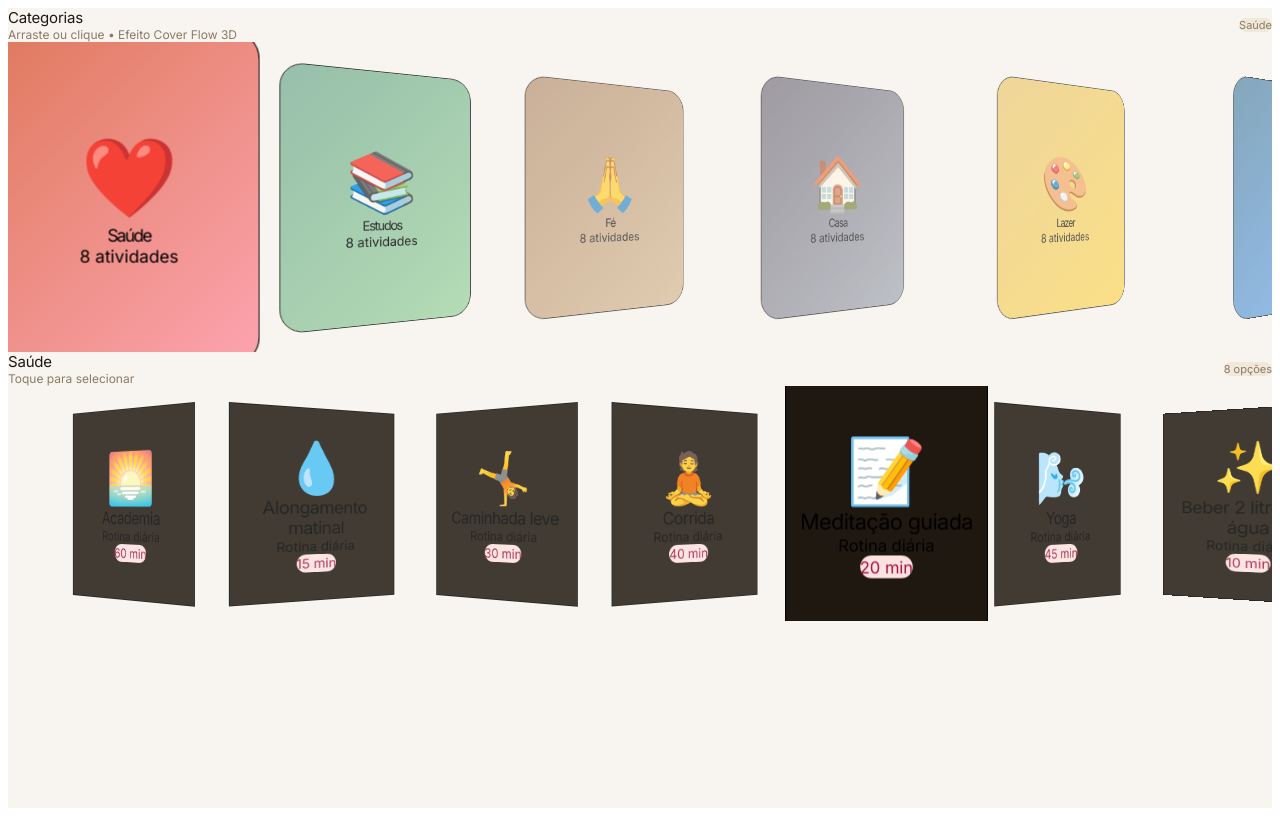
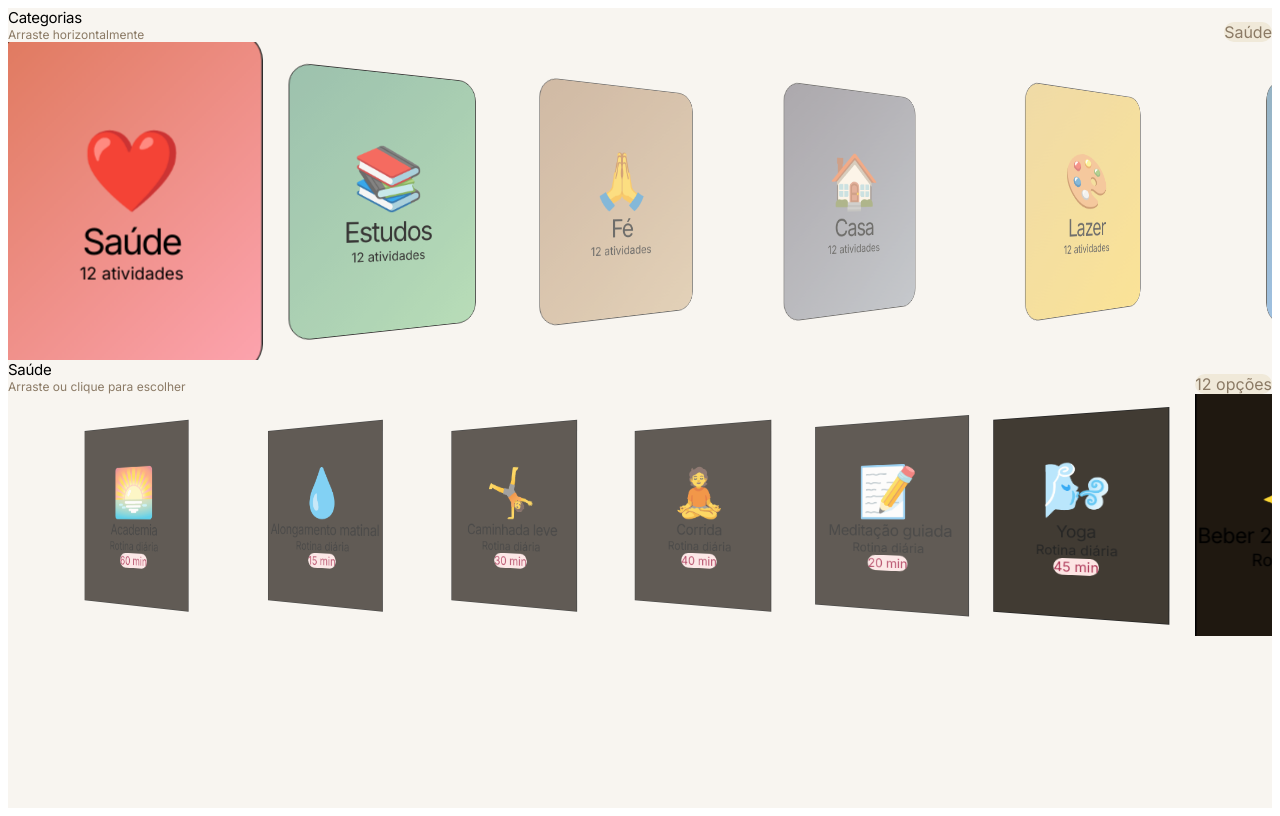
Before and after one commit to italo0machado/rotina-em-casa, a React (Vite) app in the folder frontend/: page /escala-spiral in a window 1280 px wide. Built offline with nearby package versions, Linux system fonts and the light colour scheme.

Commit message:
fix: DualCarousel com drag funcional em ambos os carrosséis + transições mais suaves

```diff
--- a/frontend/src/components/DualCarousel.tsx
+++ b/frontend/src/components/DualCarousel.tsx
@@ -1,4 +1,4 @@
-// Atualizado: 06/06 21:35
+// Atualizado: 06/06 22:05
 import { useState, useRef } from 'react';
 import { atividades as todasAtividades } from '../data/atividades';
 
@@ -22,147 +22,83 @@ export interface Category {
 
 const CATEGORIAS: Category[] = [
   {
-    id: "saude",
-    name: "Saúde",
-    emoji: "❤️",
+    id: "saude", name: "Saúde", emoji: "❤️",
     gradient: "linear-gradient(135deg,#e07a5f,#fda4af)",
-    dotBg: "#fee2e2",
-    dotColor: "#9f1239",
-    activities: todasAtividades
-      .filter(a => a.categoria === "Saúde")
-      .slice(0, 8)
-      .map((a, i) => ({
-        id: a.id.toString(),
-        name: a.nome,
-        emoji: ["🌅","💧","🤸","🧘","📝","🌬️","✨","📓"][i % 8],
-        time: `${a.duracao} min`,
-        subtitle: "Rotina diária"
+    dotBg: "#fee2e2", dotColor: "#9f1239",
+    activities: todasAtividades.filter(a => a.categoria === "Saúde").slice(0, 12).map((a, i) => ({
+      id: a.id.toString(), name: a.nome,
+      emoji: ["🌅","💧","🤸","🧘","📝","🌬️","✨","📓","🏃","🧘‍♀️","💪","🧴"][i % 12],
+      time: `${a.duracao} min`, subtitle: "Rotina diária"
     }))
   },
   {
-    id: "estudos",
-    name: "Estudos",
-    emoji: "📚",
+    id: "estudos", name: "Estudos", emoji: "📚",
     gradient: "linear-gradient(135deg,#81b29a,#a5d6a7)",
-    dotBg: "#e8f5e9",
-    dotColor: "#1b5e20",
-    activities: todasAtividades
-      .filter(a => a.categoria === "Estudos")
-      .slice(0, 8)
-      .map((a, i) => ({
-        id: a.id.toString(),
-        name: a.nome,
-        emoji: ["📖","✏️","🔍","🗂️","🎧","💻","🌍","📝"][i % 8],
-        time: `${a.duracao} min`,
-        subtitle: "Rotina diária"
+    dotBg: "#e8f5e9", dotColor: "#1b5e20",
+    activities: todasAtividades.filter(a => a.categoria === "Estudos").slice(0, 12).map((a, i) => ({
+      id: a.id.toString(), name: a.nome,
+      emoji: ["📖","✏️","🔍","🗂️","🎧","💻","🌍","📝","📚","🧠","✍️","📐"][i % 12],
+      time: `${a.duracao} min`, subtitle: "Rotina diária"
     }))
   },
   {
-    id: "fe",
-    name: "Fé",
-    emoji: "🙏",
+    id: "fe", name: "Fé", emoji: "🙏",
     gradient: "linear-gradient(135deg,#b08968,#d2b48c)",
-    dotBg: "#fef3c7",
-    dotColor: "#78350f",
-    activities: todasAtividades
-      .filter(a => a.categoria === "Fé")
-      .slice(0, 8)
-      .map((a, i) => ({
-        id: a.id.toString(),
-        name: a.nome,
-        emoji: ["🙏","📿","🕯️","✝️","🕌","🕉️","☸️","🕎"][i % 8],
-        time: `${a.duracao} min`,
-        subtitle: "Rotina diária"
+    dotBg: "#fef3c7", dotColor: "#78350f",
+    activities: todasAtividades.filter(a => a.categoria === "Fé").slice(0, 12).map((a, i) => ({
+      id: a.id.toString(), name: a.nome,
+      emoji: ["🙏","📿","🕯️","✝️","🕌","🕉️","☸️","🕎","🕊️","📖","🕯️","🙏"][i % 12],
+      time: `${a.duracao} min`, subtitle: "Rotina diária"
     }))
   },
   {
-    id: "casa",
-    name: "Casa",
-    emoji: "🏠",
+    id: "casa", name: "Casa", emoji: "🏠",
     gradient: "linear-gradient(135deg,#6d6875,#9ca3af)",
-    dotBg: "#f3e8ff",
-    dotColor: "#581c87",
-    activities: todasAtividades
-      .filter(a => a.categoria === "Casa")
-      .slice(0, 8)
-      .map((a, i) => ({
-        id: a.id.toString(),
-        name: a.nome,
-        emoji: ["🏠","🧹","🧺","🪴","🛏️","🧽","🧴","🧺"][i % 8],
-        time: `${a.duracao} min`,
-        subtitle: "Rotina diária"
+    dotBg: "#f3e8ff", dotColor: "#581c87",
+    activities: todasAtividades.filter(a => a.categoria === "Casa").slice(0, 12).map((a, i) => ({
+      id: a.id.toString(), name: a.nome,
+      emoji: ["🏠","🧹","🧺","🪴","🛏️","🧽","🧴","🧺","🧼","🪟","🛋️","🧺"][i % 12],
+      time: `${a.duracao} min`, subtitle: "Rotina diária"
     }))
   },
   {
-    id: "lazer",
-    name: "Lazer",
-    emoji: "🎨",
+    id: "lazer", name: "Lazer", emoji: "🎨",
     gradient: "linear-gradient(135deg,#e9c46a,#fcd34d)",
-    dotBg: "#fef3c7",
-    dotColor: "#78350f",
-    activities: todasAtividades
-      .filter(a => a.categoria === "Lazer")
-      .slice(0, 8)
-      .map((a, i) => ({
-        id: a.id.toString(),
-        name: a.nome,
-        emoji: ["🎨","🎮","🎵","🌿","📺","📚","🎭","🎪"][i % 8],
-        time: `${a.duracao} min`,
-        subtitle: "Rotina diária"
+    dotBg: "#fef3c7", dotColor: "#78350f",
+    activities: todasAtividades.filter(a => a.categoria === "Lazer").slice(0, 12).map((a, i) => ({
+      id: a.id.toString(), name: a.nome,
+      emoji: ["🎨","🎮","🎵","🌿","📺","📚","🎭","🎪","🎳","🎬","🎤","🏕️"][i % 12],
+      time: `${a.duracao} min`, subtitle: "Rotina diária"
     }))
   },
   {
-    id: "trabalho",
-    name: "Trabalho",
-    emoji: "💼",
+    id: "trabalho", name: "Trabalho", emoji: "💼",
     gradient: "linear-gradient(135deg,#457b9d,#60a5fa)",
-    dotBg: "#dbeafe",
-    dotColor: "#1e3a8a",
-    activities: todasAtividades
-      .filter(a => a.categoria === "Trabalho")
-      .slice(0, 8)
-      .map((a, i) => ({
-        id: a.id.toString(),
-        name: a.nome,
-        emoji: ["💼","📊","💻","📈","📋","🗓️","📞","✉️"][i % 8],
-        time: `${a.duracao} min`,
-        subtitle: "Rotina diária"
+    dotBg: "#dbeafe", dotColor: "#1e3a8a",
+    activities: todasAtividades.filter(a => a.categoria === "Trabalho").slice(0, 12).map((a, i) => ({
+      id: a.id.toString(), name: a.nome,
+      emoji: ["💼","📊","💻","📈","📋","🗓️","📞","✉️","📎","🖥️","📌","🗂️"][i % 12],
+      time: `${a.duracao} min`, subtitle: "Rotina diária"
     }))
   },
   {
-    id: "amigos",
-    name: "Amigos",
-    emoji: "👥",
+    id: "amigos", name: "Amigos", emoji: "👥",
     gradient: "linear-gradient(135deg,#f4a261,#fb923c)",
-    dotBg: "#ffedd5",
-    dotColor: "#7c2d12",
-    activities: todasAtividades
-      .filter(a => a.categoria === "Amigos")
-      .slice(0, 8)
-      .map((a, i) => ({
-        id: a.id.toString(),
-        name: a.nome,
-        emoji: ["👥","🎉","🍻","🎤","🎲","🏀","🎳","🎯"][i % 8],
-        time: `${a.duracao} min`,
-        subtitle: "Rotina diária"
+    dotBg: "#ffedd5", dotColor: "#7c2d12",
+    activities: todasAtividades.filter(a => a.categoria === "Amigos").slice(0, 12).map((a, i) => ({
+      id: a.id.toString(), name: a.nome,
+      emoji: ["👥","🎉","🍻","🎤","🎲","🏀","🎳","🎯","🎮","🍕","🎤","🎉"][i % 12],
+      time: `${a.duracao} min`, subtitle: "Rotina diária"
     }))
   },
   {
-    id: "familia",
-    name: "Família",
-    emoji: "👨‍👩‍👧",
+    id: "familia", name: "Família", emoji: "👨‍👩‍👧",
     gradient: "linear-gradient(135deg,#2a9d8f,#5eead4)",
-    dotBg: "#d1fae5",
-    dotColor: "#064e3b",
-    activities: todasAtividades
-      .filter(a => a.categoria === "Família")
-      .slice(0, 8)
-      .map((a, i) => ({
-        id: a.id.toString(),
-        name: a.nome,
-        emoji: ["👨‍👩‍👧","👨‍👩‍👧‍👦","👨‍👨‍👧","👩‍👩‍👧","👨‍👩‍👧‍👦","🧑‍🤝‍🧑","👪","👨‍👩‍👧‍👦"][i % 8],
-        time: `${a.duracao} min`,
-        subtitle: "Rotina diária"
+    dotBg: "#d1fae5", dotColor: "#064e3b",
+    activities: todasAtividades.filter(a => a.categoria === "Família").slice(0, 12).map((a, i) => ({
+      id: a.id.toString(), name: a.nome,
+      emoji: ["👨‍👩‍👧","👨‍👩‍👧‍👦","👨‍👨‍👧","👩‍👩‍👧","👨‍👩‍👧‍👦","🧑‍🤝‍🧑","👪","👨‍👩‍👧‍👦","🧑‍🧑‍🧒","👨‍👧","👩‍👧","👨‍👩‍👧"][i % 12],
+      time: `${a.duracao} min`, subtitle: "Rotina diária"
     }))
   }
 ];
@@ -181,149 +117,158 @@ export function DualCarousel({
   const [selectedCatIndex, setSelectedCatIndex] = useState(0);
   const [selectedAct, setSelectedAct] = useState<Activity | null>(null);
 
-  const catContainerRef = useRef<HTMLDivElement>(null);
-  const actContainerRef = useRef<HTMLDivElement>(null);
+  const catRef = useRef<HTMLDivElement>(null);
+  const actRef = useRef<HTMLDivElement>(null);
 
   const selectedCategory = categories[selectedCatIndex];
 
-  // Navegação por clique centralizado com efeito 3D forte
+  // Drag state
+  const [isDragging, setIsDragging] = useState(false);
+  const [startX, setStartX] = useState(0);
+  const [scrollStart, setScrollStart] = useState(0);
+  const [dragTarget, setDragTarget] = useState<'cat' | 'act' | null>(null);
+
+  const startDrag = (e: React.MouseEvent, target: 'cat' | 'act') => {
+    const ref = target === 'cat' ? catRef : actRef;
+    if (!ref.current) return;
+    setIsDragging(true);
+    setDragTarget(target);
+    setStartX(e.pageX);
+    setScrollStart(ref.current.scrollLeft);
+  };
+
+  const onDragMove = (e: React.MouseEvent) => {
+    if (!isDragging || !dragTarget) return;
+    const ref = dragTarget === 'cat' ? catRef : actRef;
+    if (!ref.current) return;
+    const delta = e.pageX - startX;
+    ref.current.scrollLeft = scrollStart - delta * 1.8;
+  };
+
+  const endDrag = () => {
+    setIsDragging(false);
+    setDragTarget(null);
+  };
+
   const goToCategory = (index: number) => {
+    if (isDragging) return;
     setSelectedCatIndex(index);
     onCategoryChange?.(categories[index]);
 
-    // Scroll suave com centralização
-    const container = catContainerRef.current;
+    const container = catRef.current;
     if (container) {
       const children = Array.from(container.children) as HTMLElement[];
       const target = children[index];
       if (target) {
         const containerWidth = container.offsetWidth;
-        const targetLeft = target.offsetLeft;
-        const targetWidth = target.offsetWidth;
-        const scrollPosition = targetLeft - (containerWidth / 2) + (targetWidth / 2);
-
-        container.scrollTo({
-          left: scrollPosition,
-          behavior: 'smooth'
-        });
+        const targetCenter = target.offsetLeft + target.offsetWidth / 2;
+        const scrollPos = targetCenter - containerWidth / 2;
+        container.scrollTo({ left: scrollPos, behavior: 'smooth' });
       }
     }
   };
 
   const handleActivityClick = (activity: Activity) => {
+    if (isDragging) return;
     setSelectedAct(activity);
     onActivitySelect?.(activity, selectedCategory);
   };
 
-  // Efeito de drag simples para o carrossel de categorias
-  const [isDragging, setIsDragging] = useState(false);
-  const [startX, setStartX] = useState(0);
-  const [scrollLeft, setScrollLeft] = useState(0);
+  // Estilo 3D mais suave para categorias
+  const getCatStyle = (index: number) => {
+    const dist = Math.abs(index - selectedCatIndex);
+    const isActive = index === selectedCatIndex;
 
-  const handleMouseDown = (e: React.MouseEvent) => {
-    const container = catContainerRef.current;
-    if (!container) return;
-    setIsDragging(true);
-    setStartX(e.pageX - container.offsetLeft);
-    setScrollLeft(container.scrollLeft);
-  };
-
-  const handleMouseMove = (e: React.MouseEvent) => {
-    if (!isDragging) return;
-    const container = catContainerRef.current;
-    if (!container) return;
-    const x = e.pageX - container.offsetLeft;
-    const walk = (x - startX) * 1.5;
-    container.scrollLeft = scrollLeft - walk;
-  };
-
-  const handleMouseUp = () => {
-    setIsDragging(false);
-  };
-
-  // Aplica estilos 3D dinamicamente nas categorias
-  const getCategoryStyle = (index: number) => {
-    const isSelected = index === selectedCatIndex;
-    const distance = Math.abs(index - selectedCatIndex);
-
-    if (isSelected) {
+    if (isActive) {
       return {
-        transform: 'translateZ(0) scale(1.08) rotateY(0deg)',
+        transform: 'perspective(1400px) translateZ(0) scale(1.06) rotateY(0deg)',
         opacity: 1,
-        zIndex: 30,
+        zIndex: 40,
+        transition: 'transform 420ms cubic-bezier(0.23, 1.0, 0.32, 1), opacity 300ms ease'
       };
     }
 
-    const rotate = index < selectedCatIndex ? -28 : 28;
-    const scale = Math.max(0.82, 1 - distance * 0.09);
-    const opacity = Math.max(0.65, 1 - distance * 0.18);
+    const rotate = index < selectedCatIndex ? -32 : 32;
+    const scale = Math.max(0.78, 1 - dist * 0.095);
+    const opacity = Math.max(0.55, 1 - dist * 0.22);
 
     return {
-      transform: `perspective(1200px) translateZ(-80px) scale(${scale}) rotateY(${rotate}deg)`,
+      transform: `perspective(1400px) translateZ(-90px) scale(${scale}) rotateY(${rotate}deg)`,
       opacity,
-      zIndex: 20 - distance,
+      zIndex: 30 - dist,
+      transition: 'transform 520ms cubic-bezier(0.23, 1.0, 0.32, 1), opacity 400ms ease'
+    };
+  };
+
+  // Estilo 3D para atividades
+  const getActStyle = (index: number, total: number) => {
+    const center = Math.floor(total / 2);
+    const dist = Math.abs(index - center);
+    const isCenter = index === center;
+
+    if (isCenter) {
+      return {
+        transform: 'perspective(1200px) translateZ(10px) scale(1.04) rotateY(0deg)',
+        opacity: 1,
+        zIndex: 30,
+        transition: 'transform 380ms cubic-bezier(0.23, 1.0, 0.32, 1)'
+      };
+    }
+
+    const rotate = index < center ? -26 : 26;
+    const scale = Math.max(0.82, 1 - dist * 0.07);
+
+    return {
+      transform: `perspective(1200px) translateZ(-70px) scale(${scale}) rotateY(${rotate}deg)`,
+      opacity: Math.max(0.7, 1 - dist * 0.15),
+      zIndex: 20 - dist,
+      transition: 'transform 480ms cubic-bezier(0.23, 1.0, 0.32, 1)'
     };
   };
 
   return (
-    <div className="w-full max-w-[1280px] mx-auto px-6 py-10">
-      <div className="grid grid-cols-1 lg:grid-cols-2 gap-10">
+    <div className="w-full max-w-[1320px] mx-auto px-6 py-10 select-none">
+      <div className="grid grid-cols-1 lg:grid-cols-2 gap-12">
 
-        {/* === CARROSSEL DE CATEGORIAS - COVER FLOW 3D === */}
+        {/* CATEGORIAS - Cover Flow 3D */}
         <div>
-          <div className="flex items-center justify-between mb-4 px-1">
+          <div className="mb-3 px-1 flex items-end justify-between">
             <div>
-              <div className="text-[15px] font-semibold tracking-[-0.2px] text-[#1f1810]">Categorias</div>
-              <div className="text-[12px] text-[#8b7a65]">Arraste ou clique • Efeito Cover Flow 3D</div>
+              <div className="text-[15px] font-semibold tracking-[-0.3px]">Categorias</div>
+              <div className="text-[12px] text-[#8b7a65]">Arraste horizontalmente</div>
             </div>
-            <div className="text-[11px] px-3 py-1 rounded-full bg-[#f0e9d9] text-[#8b7a65]">
+            <div className="text-xs px-3.5 py-1 rounded-full bg-[#f0e9d9] text-[#8b7a65]">
               {selectedCategory.name}
             </div>
           </div>
 
           <div
-            ref={catContainerRef}
-            className="flex gap-4 overflow-x-auto pb-8 pt-4 px-4 snap-x snap-mandatory cursor-grab active:cursor-grabbing"
-            style={{
-              scrollbarWidth: 'none',
-              msOverflowStyle: 'none',
-              perspective: '1400px',
-              perspectiveOrigin: 'center center'
-            }}
-            onMouseDown={handleMouseDown}
-            onMouseMove={handleMouseMove}
-            onMouseUp={handleMouseUp}
-            onMouseLeave={handleMouseUp}
+            ref={catRef}
+            className="flex gap-5 overflow-x-auto pb-9 pt-5 px-2 snap-x snap-mandatory cursor-grab active:cursor-grabbing"
+            style={{ scrollbarWidth: 'none', msOverflowStyle: 'none', perspective: '1600px' }}
+            onMouseDown={(e) => startDrag(e, 'cat')}
+            onMouseMove={onDragMove}
+            onMouseUp={endDrag}
+            onMouseLeave={endDrag}
           >
             {categories.map((cat, index) => (
               <div
                 key={cat.id}
                 onClick={() => goToCategory(index)}
-                className="flex-shrink-0 snap-center transition-all duration-500 ease-out"
-                style={{
-                  ...getCategoryStyle(index),
-                  width: '240px',
-                  height: '310px',
-                }}
+                className="flex-shrink-0 snap-center cursor-pointer"
+                style={{ width: '245px', height: '318px', ...getCatStyle(index) }}
               >
-                <div
-                  className="relative w-full h-full rounded-[28px] overflow-hidden shadow-2xl border border-white/40"
-                  style={{ background: cat.gradient }}
-                >
-                  {/* Brilho premium */}
-                  <div className="absolute inset-0 bg-gradient-to-br from-white/25 via-transparent to-black/10" />
-
+                <div className="relative w-full h-full rounded-[26px] overflow-hidden shadow-2xl border border-white/50" style={{ background: cat.gradient }}>
+                  <div className="absolute inset-0 bg-gradient-to-br from-white/20 via-transparent to-black/10" />
                   <div className="relative h-full flex flex-col items-center justify-center p-9 text-white">
-                    <div className="text-[72px] mb-5 drop-shadow-xl">{cat.emoji}</div>
-                    <div className="text-4xl font-semibold tracking-[-1.5px] mb-3">{cat.name}</div>
-                    <div className="px-5 py-1 rounded-full bg-white/25 text-sm font-medium tracking-wide">
+                    <div className="text-[76px] mb-6 drop-shadow-2xl">{cat.emoji}</div>
+                    <div className="text-[34px] font-semibold tracking-[-1.8px] mb-3">{cat.name}</div>
+                    <div className="px-6 py-1.5 rounded-full bg-white/20 text-sm tracking-wider font-medium">
                       {cat.activities.length} atividades
                     </div>
                   </div>
-
-                  {/* Borda de destaque quando selecionado */}
                   {index === selectedCatIndex && (
-                    <div className="absolute inset-0 rounded-[28px] ring-1 ring-white/60 ring-offset-4 ring-offset-[#f8f5f0]" />
+                    <div className="absolute inset-0 rounded-[26px] ring-1 ring-white/70 ring-offset-[6px] ring-offset-[#f8f5f0]" />
                   )}
                 </div>
               </div>
@@ -331,89 +276,64 @@ export function DualCarousel({
           </div>
         </div>
 
-        {/* === CARROSSEL DE ATIVIDADES - COVER FLOW 3D === */}
+        {/* ATIVIDADES - Cover Flow 3D com drag */}
         <div>
-          <div className="flex items-center justify-between mb-4 px-1">
+          <div className="mb-3 px-1 flex items-end justify-between">
             <div>
-              <div className="text-[15px] font-semibold tracking-[-0.2px] text-[#1f1810]">
-                {selectedCategory.name}
+              <div className="text-[15px] font-semibold tracking-[-0.3px]">{selectedCategory.name}</div>
+              <div className="text-[12px] text-[#8b7a65]">Arraste ou clique para escolher</div>
             </div>
-              <div className="text-[12px] text-[#8b7a65]">Toque para selecionar</div>
-            </div>
-            <div className="text-[11px] px-3 py-1 rounded-full bg-[#f0e9d9] text-[#8b7a65]">
+            <div className="text-xs px-3.5 py-1 rounded-full bg-[#f0e9d9] text-[#8b7a65]">
               {selectedCategory.activities.length} opções
             </div>
           </div>
 
           <div
-            ref={actContainerRef}
-            className="flex gap-4 overflow-x-auto pb-8 pt-4 px-4 snap-x snap-mandatory"
-            style={{
-              scrollbarWidth: 'none',
-              msOverflowStyle: 'none',
-              perspective: '1200px'
-            }}
+            ref={actRef}
+            className="flex gap-4 overflow-x-auto pb-9 pt-5 px-2 snap-x snap-mandatory cursor-grab active:cursor-grabbing"
+            style={{ scrollbarWidth: 'none', msOverflowStyle: 'none', perspective: '1300px' }}
+            onMouseDown={(e) => startDrag(e, 'act')}
+            onMouseMove={onDragMove}
+            onMouseUp={endDrag}
+            onMouseLeave={endDrag}
           >
-            {selectedCategory.activities.map((act, idx) => {
-              const isCenter = idx === Math.floor(selectedCategory.activities.length / 2);
-              return (
+            {selectedCategory.activities.map((act, index) => (
               <div
                 key={act.id}
                 onClick={() => handleActivityClick(act)}
-                  className="flex-shrink-0 snap-center cursor-pointer transition-all duration-500 ease-out active:scale-[0.985]"
-                  style={{
-                    width: '195px',
-                    height: '235px',
-                    transform: isCenter
-                      ? 'perspective(1000px) translateZ(0) scale(1.03) rotateY(0deg)'
-                      : `perspective(1000px) translateZ(-60px) scale(0.9) rotateY(${idx % 2 === 0 ? -22 : 22}deg)`,
-                    opacity: isCenter ? 1 : 0.85,
-                    zIndex: isCenter ? 20 : 10,
-                  }}
+                className="flex-shrink-0 snap-center cursor-pointer"
+                style={{ width: '198px', height: '242px', ...getActStyle(index, selectedCategory.activities.length) }}
               >
                 <div className="relative w-full h-full rounded-3xl overflow-hidden shadow-xl border border-white/30 bg-[#1f1810]">
-                    <div className="absolute inset-0 bg-gradient-to-br from-black/40 via-black/10 to-transparent" />
-
+                  <div className="absolute inset-0 bg-gradient-to-br from-black/50 via-black/10 to-transparent" />
                   <div className="relative h-full flex flex-col items-center justify-center p-7 text-white">
-                      <div className="text-[62px] mb-5 drop-shadow-lg">{act.emoji}</div>
-                      <div className="text-[21px] font-semibold tracking-[-0.6px] text-center leading-tight mb-1.5">
+                    <div className="text-[64px] mb-5 drop-shadow-xl">{act.emoji}</div>
+                    <div className="text-[20px] font-semibold tracking-[-0.5px] text-center leading-tight mb-1.5 px-2">
                       {act.name}
                     </div>
-                      <div className="text-xs text-white/60 mb-4 tracking-wide">{act.subtitle}</div>
-
+                    <div className="text-xs text-white/55 mb-4 tracking-wide">{act.subtitle}</div>
                     <div
-                        className="px-4 py-px rounded-full text-xs font-medium tracking-wider"
-                        style={{
-                          background: selectedCategory.dotBg,
-                          color: selectedCategory.dotColor
-                        }}
+                      className="px-4 py-0.5 rounded-full text-xs font-medium tracking-wider"
+                      style={{ background: selectedCategory.dotBg, color: selectedCategory.dotColor }}
                     >
                       {act.time}
                     </div>
                   </div>
                 </div>
               </div>
-              );
-            })}
+            ))}
           </div>
         </div>
       </div>
 
-      {/* Modal de atividade selecionada */}
+      {/* Modal */}
       {selectedAct && (
-        <div className="fixed inset-0 bg-black/70 backdrop-blur-md z-50 flex items-center justify-center p-6" onClick={() => setSelectedAct(null)}>
-          <div
-            className="bg-white rounded-3xl p-10 max-w-md w-full text-center shadow-2xl"
-            onClick={e => e.stopPropagation()}
-          >
-            <div className="text-[78px] mb-6">{selectedAct.emoji}</div>
-            <div className="text-4xl font-semibold tracking-[-1px] mb-2 text-[#1f1810]">{selectedAct.name}</div>
-            <div className="text-[#8b7a65] text-lg mb-8">{selectedAct.time}</div>
-
-            <button
-              onClick={() => setSelectedAct(null)}
-              className="px-10 py-4 bg-[#1f1810] text-white rounded-2xl text-sm font-medium tracking-wider hover:bg-black active:bg-[#111] transition-all"
-            >
+        <div className="fixed inset-0 bg-black/75 backdrop-blur-xl z-50 flex items-center justify-center p-6" onClick={() => setSelectedAct(null)}>
+          <div className="bg-white rounded-3xl p-12 max-w-md w-full text-center shadow-2xl" onClick={e => e.stopPropagation()}>
+            <div className="text-[86px] mb-7">{selectedAct.emoji}</div>
+            <div className="text-[42px] font-semibold tracking-[-1.5px] mb-3 text-[#1f1810]">{selectedAct.name}</div>
+            <div className="text-[#8b7a65] text-xl mb-9">{selectedAct.time}</div>
+            <button onClick={() => setSelectedAct(null)} className="px-14 py-4 bg-[#1f1810] hover:bg-black active:bg-[#111] transition text-white rounded-2xl text-sm font-medium tracking-[0.5px]">
               FECHAR
             </button>
           </div>
```
Lines whose indentation alone changed are shown as unchanged.
